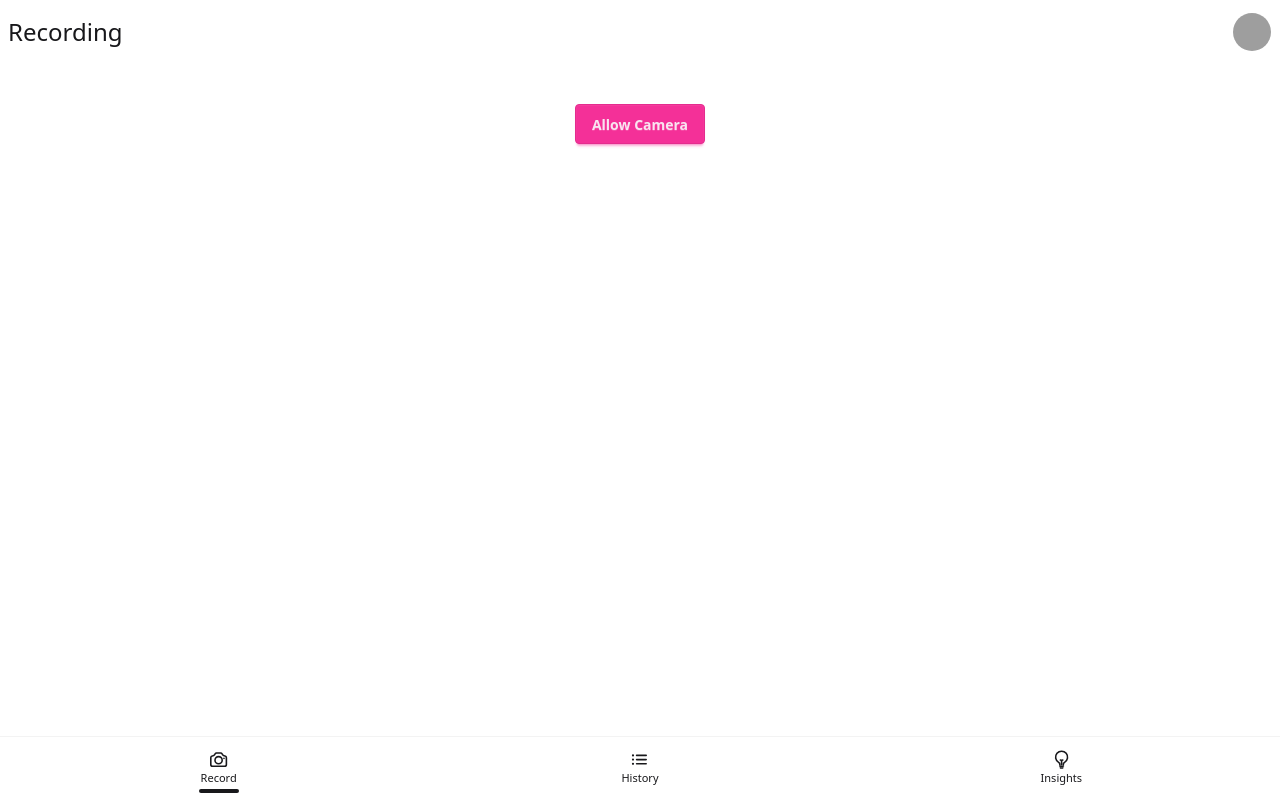
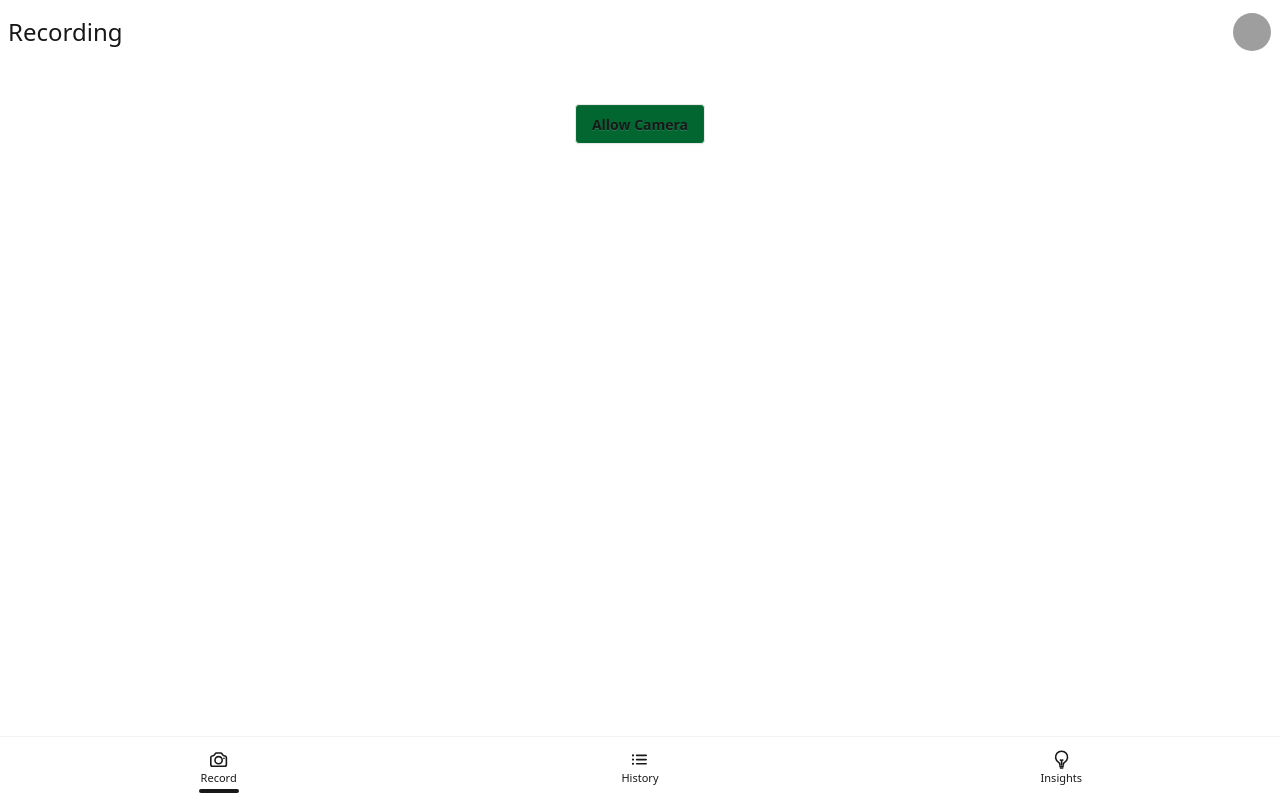
Before and after one commit to Gabriele-Mangione/Delitter, a SvelteKit app in the folder code/frontend/: page /recording in a window 1280 px wide. Built offline with nearby package versions, Linux system fonts and the light colour scheme; no server answers; grey boxes are pictures that could not be loaded.

Commit message:
use custom color for buttons

```diff
--- a/code/frontend/src/routes/recording/+page.svelte
+++ b/code/frontend/src/routes/recording/+page.svelte
@@ -65,9 +65,9 @@
 
     <div class="controls flex-row">
         {#if !isCameraActive && !capturedImage}
-            <button class="btn btn-secondary flex justify-center" on:click={startCamera}>Allow Camera</button>
+            <button class="btn bg-green-800 flex justify-center" on:click={startCamera}>Allow Camera</button>
         {:else if isCameraActive}
-            <button class="btn btn-secondary" on:click={takePicture}>
+            <button class="btn bg-green-800" on:click={takePicture}>
                 <svg class="size-[1.2em]" xmlns="http://www.w3.org/2000/svg" fill="none" viewBox="0 0 24 24" stroke-width="1.5"
                      stroke="currentColor">
                     <path stroke-width="2" stroke-linecap="round" stroke-linejoin="round"
@@ -80,8 +80,8 @@
         {/if}
 
         {#if capturedImage}
-            <button on:click={downloadPicture}>Download Picture</button>
-            <button on:click={() => { capturedImage = null; startCamera(); }}>Take Another</button>
+            <button class="btn bg-green-800" on:click={downloadPicture}>Download Picture</button>
+            <button class="btn bg-green-800" on:click={() => { capturedImage = null; startCamera(); }}>Take Another</button>
         {/if}
     </div>
 
```
